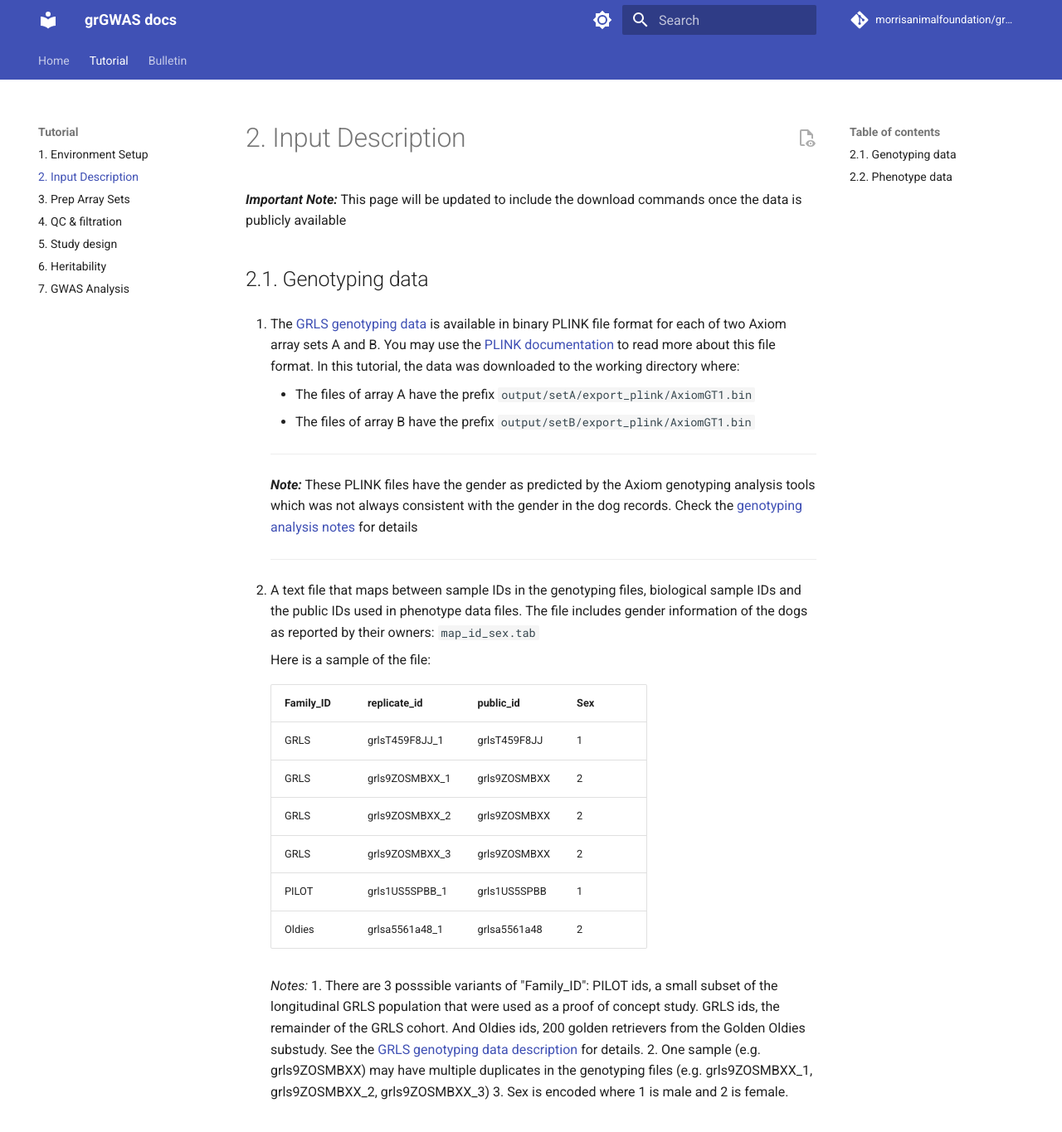
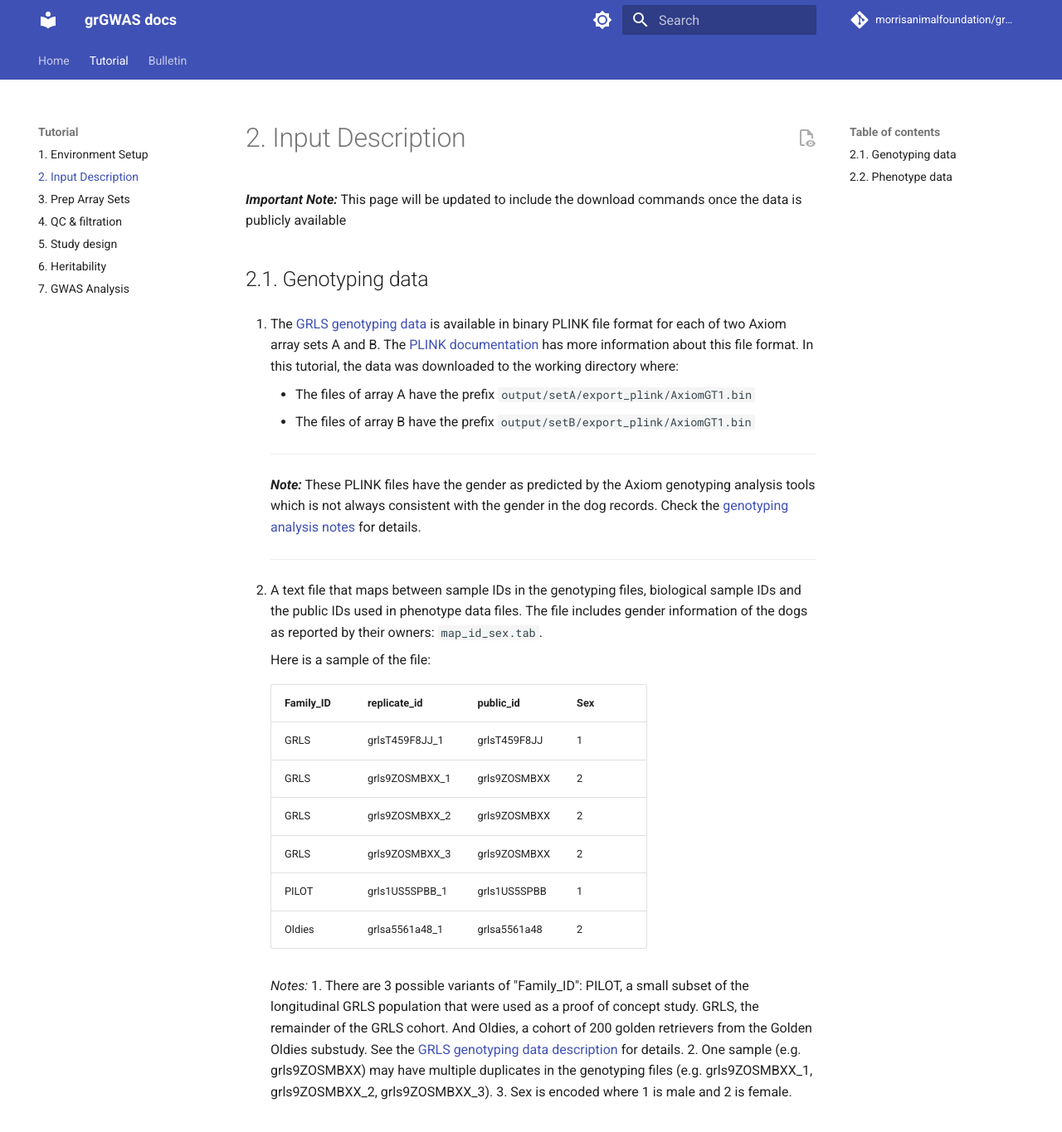
Before and after one commit to morrisanimalfoundation/grGWAS, an MkDocs documentation site: the page built from docs/2.Input_files.md, in a window 1280 px wide and 1400 px high. Shown: the top 1365 px of the window at 83% size. Built offline with MkDocs 1.6.1 and Material for MkDocs 9.7.7, drawn with Linux system fonts in a browser that asks for light colours; comment, search, counter and statistics services are not loaded; some of the changed text lies outside the part shown.

Commit message:
Update 2.Input_files.md
Final edits

```diff
--- a/docs/2.Input_files.md
+++ b/docs/2.Input_files.md
@@ -2,17 +2,17 @@
 
 
 ## 2.1. Genotyping data
-1.  The [GRLS genotyping data](https://github.com/morrisanimalfoundation/grGWAS/blob/main/GRLS_Axiom.json) is available in binary PLINK file format for each of two Axiom array sets A and B. You may use the [PLINK documentation](https://www.cog-genomics.org/plink/1.9/input#bed) to read more about this file format. In this tutorial, the data was downloaded to the working directory where:
+1.  The [GRLS genotyping data](https://github.com/morrisanimalfoundation/grGWAS/blob/main/GRLS_Axiom.json) is available in binary PLINK file format for each of two Axiom array sets A and B. The [PLINK documentation](https://www.cog-genomics.org/plink/1.9/input#bed) has more information about this file format. In this tutorial, the data was downloaded to the working directory where:
     - The files of array A have the prefix `output/setA/export_plink/AxiomGT1.bin`
     - The files of array B have the prefix `output/setB/export_plink/AxiomGT1.bin`
 
 
     ---
-    **_Note:_** These PLINK files have the gender as predicted by the Axiom genotyping analysis tools which was not always consistent with the gender in the dog records. Check the [genotyping analysis notes](https://github.com/morrisanimalfoundation/grGWAS/raw/main/Genotyping_Analysis_Notes.docx) for details
+    **_Note:_** These PLINK files have the gender as predicted by the Axiom genotyping analysis tools which is not always consistent with the gender in the dog records. Check the [genotyping analysis notes](https://github.com/morrisanimalfoundation/grGWAS/raw/main/Genotyping_Analysis_Notes.docx) for details.
 
     ---
 
-2.  A text file that maps between sample IDs in the genotyping files, biological sample IDs and the public IDs used in phenotype data files. The file includes gender information of the dogs as reported by their owners: `map_id_sex.tab`
+2.  A text file that maps between sample IDs in the genotyping files, biological sample IDs and the public IDs used in phenotype data files. The file includes gender information of the dogs as reported by their owners: `map_id_sex.tab`.
 
 
     Here is a sample of the file:
@@ -28,13 +28,13 @@
 
 
     *Notes:*
-    1.  There are 3 posssible variants of "Family_ID": PILOT ids, a small subset of the longitudinal GRLS population that were used as a proof of concept study. GRLS ids, the remainder of the GRLS cohort. And Oldies ids,  200 golden retrievers from the Golden Oldies substudy. See the [GRLS genotyping data description](https://github.com/morrisanimalfoundation/grGWAS/blob/main/GRLS_Axiom.json) for details.
-    2.  One sample (e.g. grls9ZOSMBXX) may have multiple duplicates in the genotyping files (e.g. grls9ZOSMBXX_1, grls9ZOSMBXX_2, grls9ZOSMBXX_3)
+    1.  There are 3 possible variants of "Family_ID": PILOT, a small subset of the longitudinal GRLS population that were used as a proof of concept study. GRLS, the remainder of the GRLS cohort. And Oldies, a cohort of 200 golden retrievers from the Golden Oldies substudy. See the [GRLS genotyping data description](https://github.com/morrisanimalfoundation/grGWAS/blob/main/GRLS_Axiom.json) for details.
+    2.  One sample (e.g. grls9ZOSMBXX) may have multiple duplicates in the genotyping files (e.g. grls9ZOSMBXX_1, grls9ZOSMBXX_2, grls9ZOSMBXX_3).
     3.  Sex is encoded where 1 is male and 2 is female.
 
 <br>
 
 ## 2.2. Phenotype data
-In this tutorial, we are using the [Conditions - Skin](https://datacommons.morrisanimalfoundation.org/artisanal_dataset/91) dataset as an example. The phenotype table was downloaded locally as `phenotypes/conditions_skin.csv`.
+In this tutorial, the [Conditions - Skin](https://datacommons.morrisanimalfoundation.org/artisanal_dataset/91) dataset will be used as an example. The phenotype table was downloaded locally as `phenotypes/conditions_skin.csv`.
 
 <br>
```
